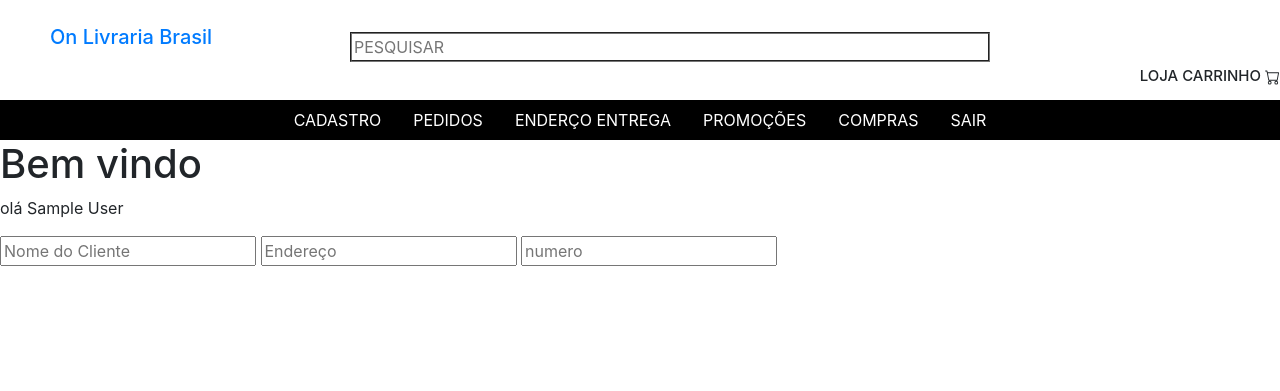
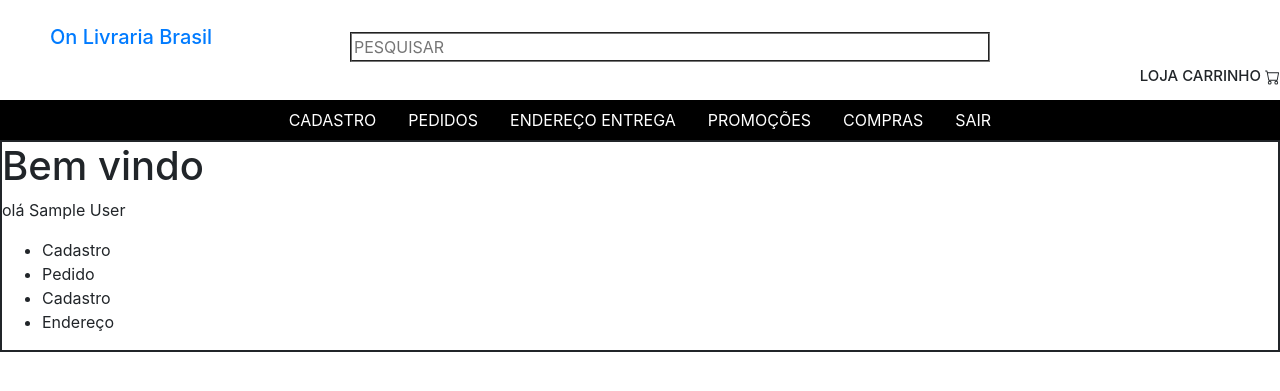
Before and after one commit to moisestraves/livraria, a PHP site: page /painel_cliente.php in a window 1280 px wide; the page is wider, and only the part inside the window is pictured. Shown: the top 391 px of that part. Run offline with PHP 8.4, Linux system fonts and the light colour scheme; the visitor is signed in with stand-in values (Sample User, id 1).

Commit message:
paginas navegação cliente

```diff
--- a/CSS/main.css
+++ b/CSS/main.css
@@ -120,6 +120,19 @@
 
    }
 
+   #cliente {
+     display: block;
+     border-radius: groove 2px;
+     border-color: #1C1C1C;
+     padding-top: 0px;
+     padding-left: 0px;
+     padding-bottom: 0px;
+     background-color: white;
+     border: solid 2px;
+
+   }
+
+
    /*formatação da caixa de login*/
    .cliente_login {
 
--- a/painel_cliente.php
+++ b/painel_cliente.php
@@ -9,10 +9,17 @@ session_status();
 
 verificaAcesso();
 ?>
+
+<div id="cliente">
 <h1> Bem vindo  </h1>
 <p>olá <?php echo $_SESSION['Nome']; ?></p>
-<input type="text" placeholder="Nome do Cliente">
-<input type="text" placeholder="Endereço">
-<input type="text" placeholder="numero">
 
+    <ul>
+        <li>Cadastro</li>
+        <li>Pedido</li>
+        <li>Cadastro</li>
+        <li>Endereço</li>
+
+    </ul>
 </p>
+</div>
--- a/top_cliente.php
+++ b/top_cliente.php
@@ -37,15 +37,15 @@
           <ul class="nav justify-content-center">
 
             <li class="nav-item">
-             <a class="nav-link text-white  active" href="#">CADASTRO</a>
+             <a class="nav-link text-white  active" href="cadastro_cliente.php">CADASTRO</a>
          </li>
 
          <li class="nav-item">
-          <a class="nav-link text-white " href="#">PEDIDOS</a>
+          <a class="nav-link text-white " href="pedidos.php">PEDIDOS</a>
         </li>
 
         <li class="nav-item">
-          <a class="nav-link text-white " href="#">ENDERÇO ENTREGA</a>
+          <a class="nav-link text-white " href="endereco_entrega.php">ENDEREÇO ENTREGA</a>
         </li>
 
         <li class="nav-item">
@@ -53,7 +53,7 @@
         </li>
 
         <li class="nav-item">
-            <a class="nav-link text-white " href="#">COMPRAS</a>
+            <a class="nav-link text-white " href="historico_compras.php">COMPRAS</a>
           </li>
           <li class="nav-item">
             <a class="nav-link text-white " href="sair.php">SAIR</a>
```
Also changed, not shown: cadastro_cliente.php (added, +14 -0 lines), endereco_entrega.php (added, +10 -0 lines), historico_compras.php (added, +10 -0 lines), pedidos.php (added, +10 -0 lines).
